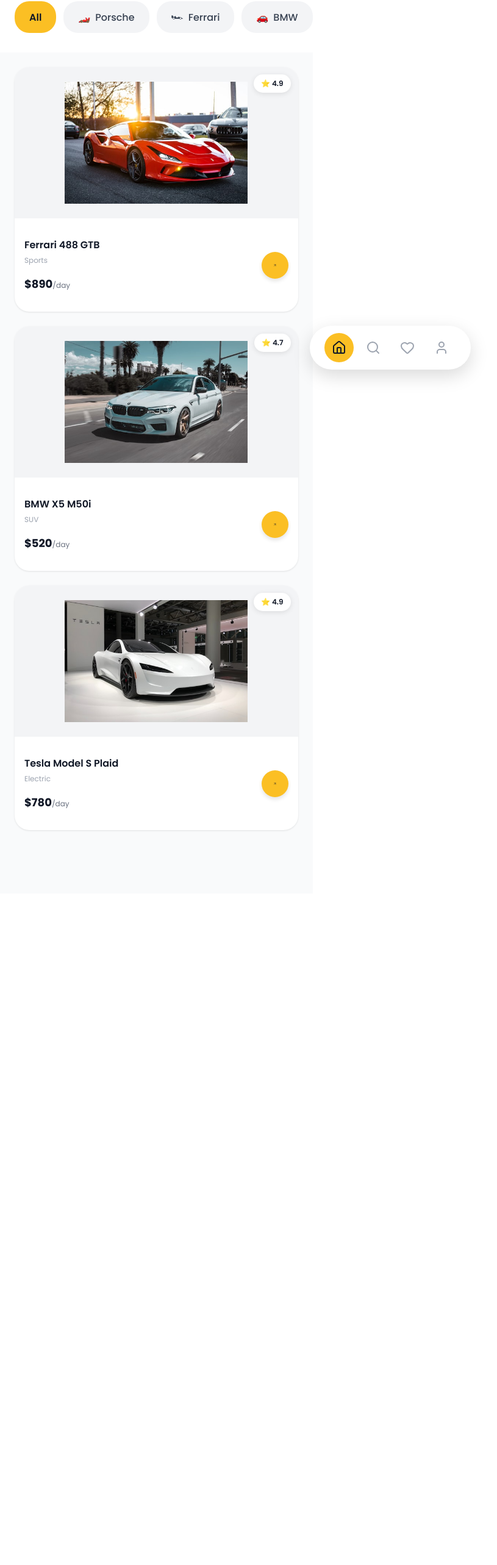
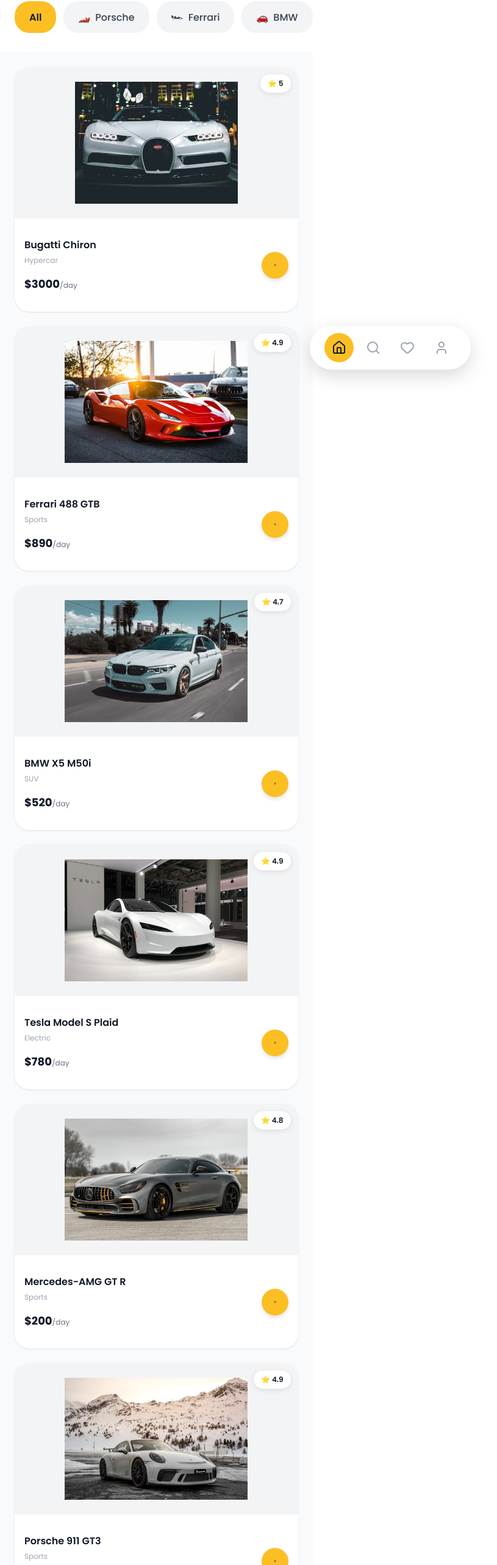
Before and after one commit to Timchin-cpu/car, a React (Vite) app: page / in a window 1280 px wide. Shown: the part 174-2740 px from the top of the page at 61% size, without its empty margins (0-815 px from the left). Before the commit the page ends 1639 px from the top, so only its background shows below. Built offline with nearby package versions, Linux system fonts and the light colour scheme.

Commit message:
modified:   src/App.jsx

```diff
--- a/src/App.jsx
+++ b/src/App.jsx
@@ -23,6 +23,16 @@
   ];
 
   const cars = [
+    {
+  id: 1,
+  name: "Bugatti Chiron",
+  brand: "Bugatti",
+  price: 3000,
+  rating: 5.0,
+  type: "Hypercar",
+  image: "/car.jfif",
+},
+
     {
       id: 2,
       name: "Ferrari 488 GTB",
@@ -53,6 +63,23 @@
       image:
         "/car8.jfif",
     },
+    {
+  id: 5,
+  name: "Mercedes-AMG GT R",
+  brand: "Mercedes-Benz",
+  price: 200,
+  rating: 4.8,
+  type: "Sports",
+  image: "/car2.jfif",
+},{
+  id: 3,
+  name: "Porsche 911 GT3",
+  brand: "Porsche",
+  price: 220,
+  rating: 4.9,
+  type: "Sports",
+  image: "/car3.jfif",
+}
   ];
 
   const handleCarClick = (car) => {
```
